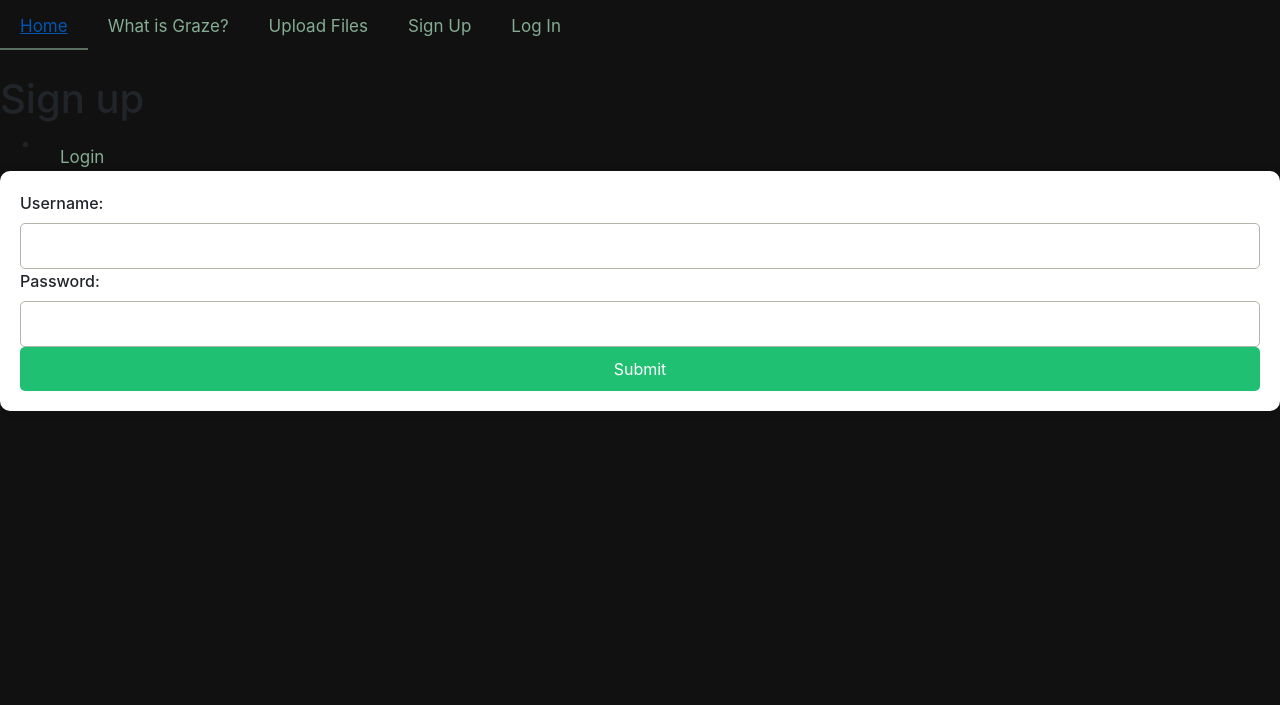
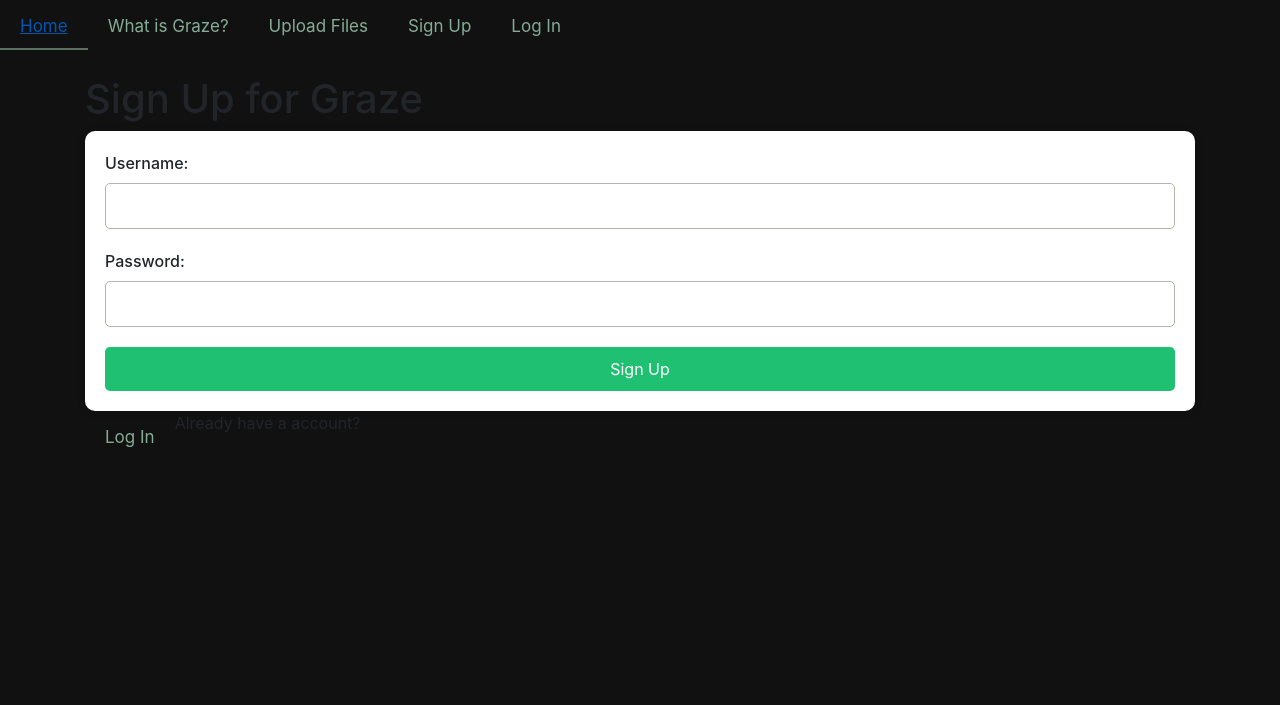
Before and after one commit to phlatfish/graze, a Flask app: page /sign_up in a window 1280 px wide. Shown: the top 705 px of the page. Run offline with Flask 3, Linux system fonts and the light colour scheme; some libraries are stand-ins or nearby versions; some web fonts are replaced.

Commit message:
Update sign_up.html

```diff
--- a/templates/sign_up.html
+++ b/templates/sign_up.html
@@ -27,22 +27,23 @@
 <!-- Add space here -->
 <div style="margin-top: 75px;"></div>
 
-<body>
-    <h1>Sign up</h1>
-	<nav>
-	    <ul>
-		    <li><a href="/login">Login</a></li>
-	    </ul>
-	</nav>
-	<form action="#" method="post">
-	    <label for="username">Username:</label>
-	    <input type="text" name="username" />
-	    <label for="password">Password:</label>
-	    <input type="password" name="password" />
-	    <button type="submit">Submit</button>
-    </form>
-</body>
-</html>
+<main class="container">
+    <section id="sign_up">
+        <h1>Sign Up for Graze</h1>
+        <form action="#" method="post" class="sign_up-form">
+            <div class="form-group">
+                <label for="username"><i class="fas fa-user"></i> Username:</label>
+                <input type="text" id="username" name="username" required />
+            </div>
+            <div class="form-group">
+                <label for="password"><i class="fas fa-lock"></i> Password:</label>
+                <input type="password" id="password" name="password" required />
+            </div>
+            <button type="submit">Sign Up</button>
+        </form>
+        <p class="form-footer">Already have a account? <a href="/login">Log In</a></p>
+    </section>
+</main>
 
 <!-- Add space here -->
 <div style="margin-top: 450px;"></div>
```
